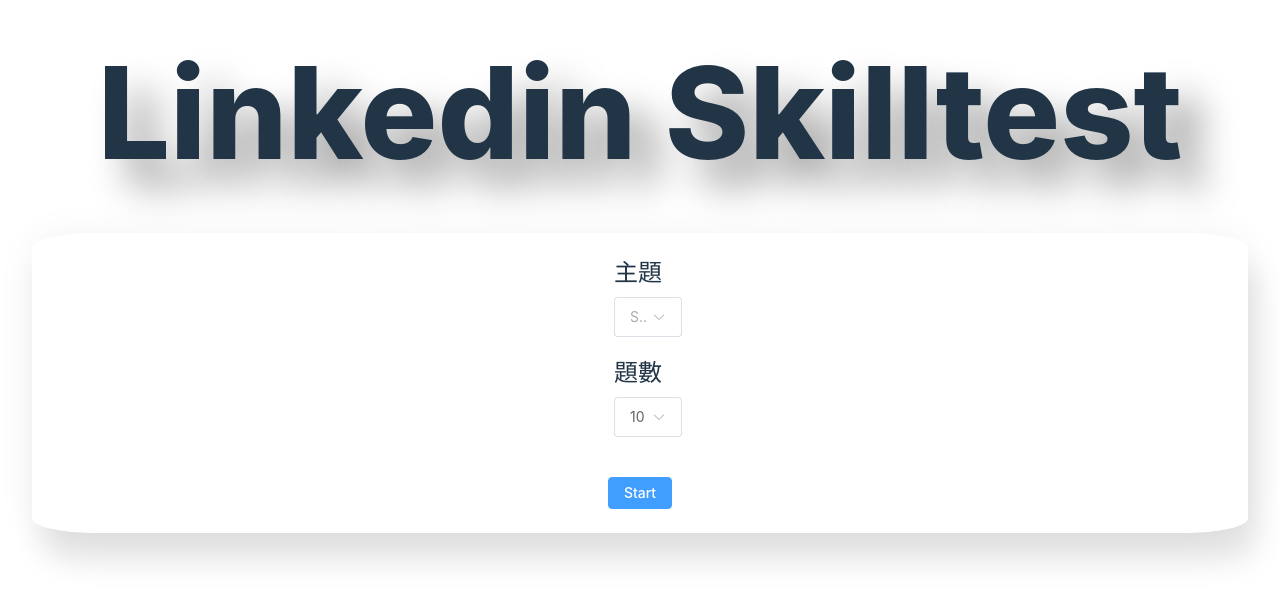
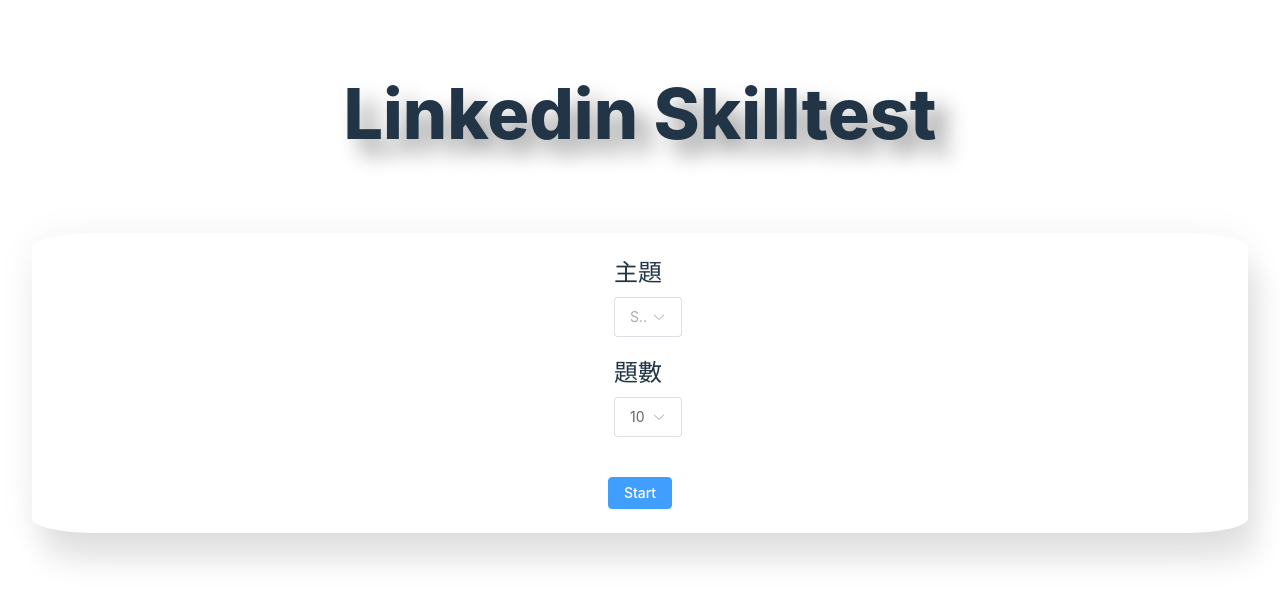
Before and after one commit to crazwade/LinkedIn-SkillTest-Practice-Hub, a Vue app: page / in a window 1280 px wide. Shown: the part 127-728 px from the top of the page. Built offline with nearby package versions, Linux system fonts and the light colour scheme.

Commit message:
fix: 題庫標題當螢幕寬度過大爆版問題

```diff
--- a/src/App.vue
+++ b/src/App.vue
@@ -11,8 +11,11 @@
     :class="{ 'show-effect': isTitleVisible }"
   >
     <div
-      class="text-[10vw] font-extrabold"
-      style="text-shadow: rgba(0, 0, 0, 0.4) 0.2em 0.2em 0.3em"
+      class="font-extrabold"
+      style="
+        text-shadow: rgba(0, 0, 0, 0.4) 0.2em 0.2em 0.3em;
+        font-size: min(10vw, 70px);
+      "
     >
       {{ themeTitle }}
     </div>
```
